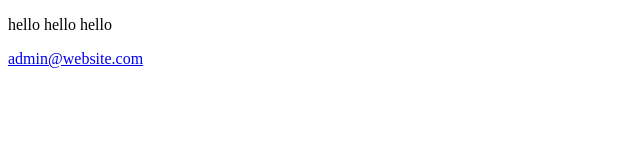
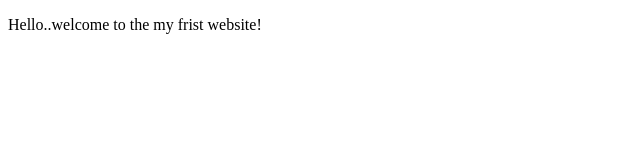
Before and after one commit to matangi30/evolve-tech, a plain HTML site: page m1.html in a window 1280 px wide. Shown: the whole page, without its empty margins (0-640 px from the left). Drawn offline with Linux system fonts and the light colour scheme.

Commit message:
docs
change the welcome  message

```diff
--- a/m1.html
+++ b/m1.html
@@ -7,9 +7,6 @@
     <title>Document</title>
 </head>
 <body>
-<p>hello
-    hello
-    hello</p>
-    <a href="mailto:admin@website.com">admin@website.com</a>
+    <p font-color="red">Hello..welcome to the my frist website! </p>
 </body>
 </html>
```
